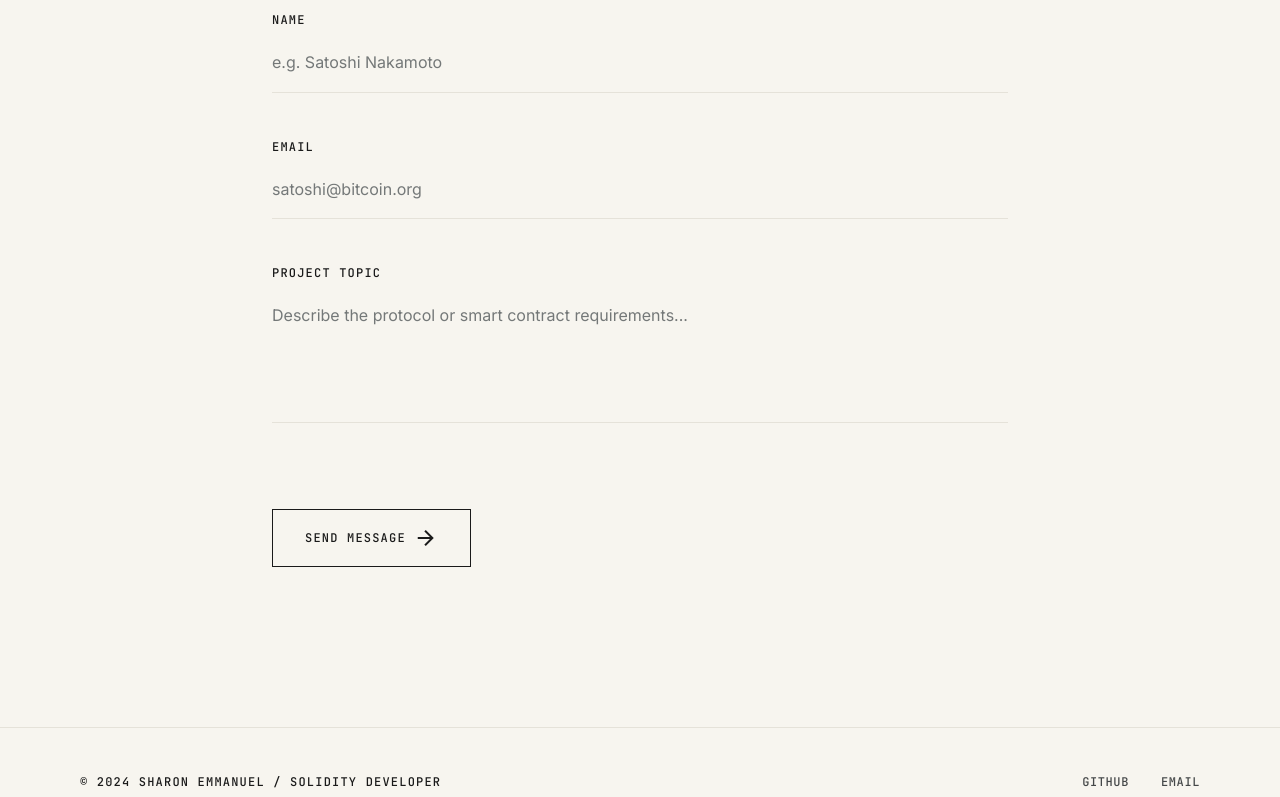
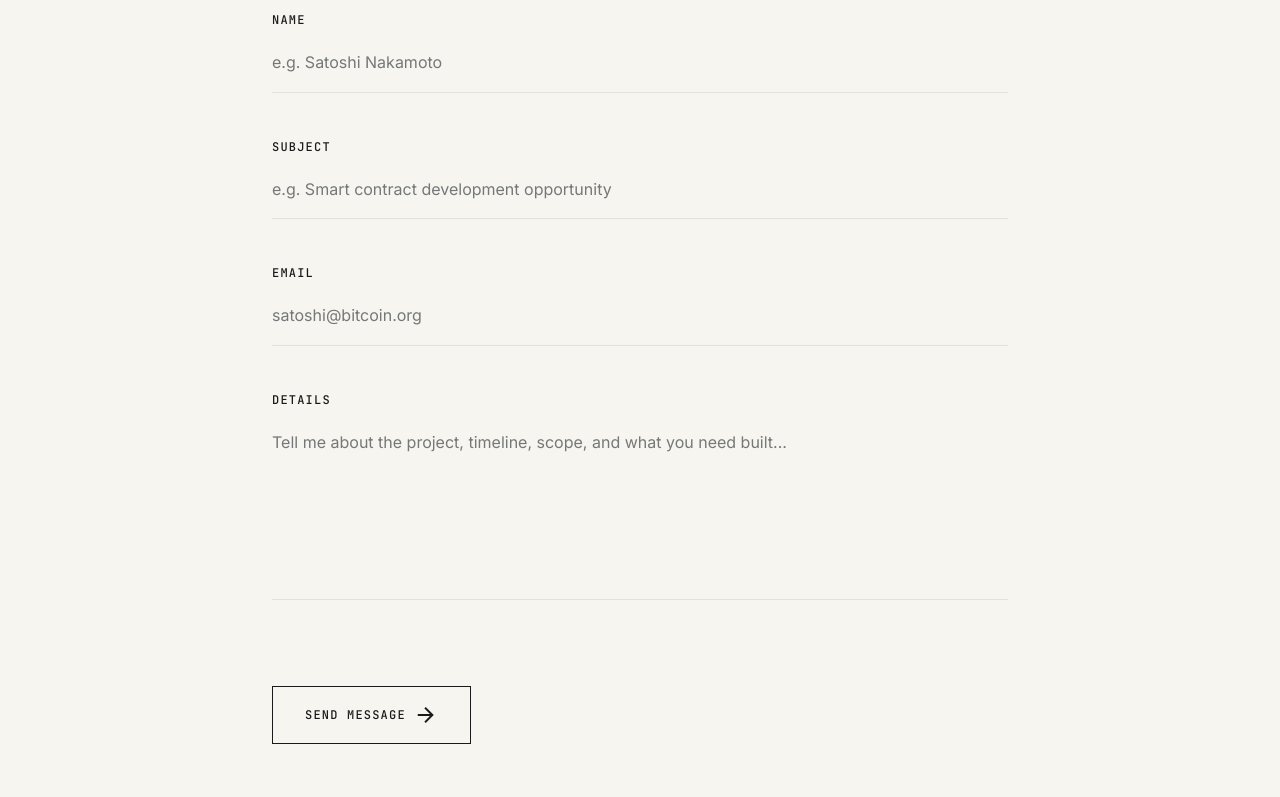
Before and after one commit to Sharon-dev-create/Sharon_Emmanuel_Web3_Porfolio, a Next.js app: page /contact in a window 1280 px wide. Shown: the part 576-1373 px from the top of the page. Built offline with nearby package versions, Linux system fonts and the light colour scheme.

Commit message:
added link to download resume and a fro to get hire details

```diff
--- a/components/sections/ContactForm.tsx
+++ b/components/sections/ContactForm.tsx
@@ -6,15 +6,16 @@ import { social } from "@/data/social";
 export default function ContactForm() {
   const [name, setName] = useState("");
   const [email, setEmail] = useState("");
-  const [message, setMessage] = useState("");
+  const [subject, setSubject] = useState("");
+  const [details, setDetails] = useState("");
 
   function handleSubmit(e: React.FormEvent) {
     e.preventDefault();
-    const subject = encodeURIComponent(`Project inquiry from ${name || "your site"}`);
+    const encodedSubject = encodeURIComponent(subject || `Hire inquiry from ${name || "a potential client"}`);
     const body = encodeURIComponent(
-      `${message}\n\n— ${name}\n${email}`
+      `Name: ${name}\nEmail: ${email}\n\n${details}`
     );
-    window.location.href = `mailto:${social.email}?subject=${subject}&body=${body}`;
+    window.location.href = `mailto:${social.email}?subject=${encodedSubject}&body=${body}`;
   }
 
   return (
@@ -41,6 +42,25 @@ export default function ContactForm() {
       <div className="relative">
         <label
           className="block font-mono text-label text-foreground mb-2 uppercase tracking-widest"
+          htmlFor="subject"
+        >
+          Subject
+        </label>
+        <input
+          id="subject"
+          name="subject"
+          type="text"
+          required
+          value={subject}
+          onChange={(e) => setSubject(e.target.value)}
+          placeholder="e.g. Smart contract development opportunity"
+          className="w-full bg-transparent border-0 border-b border-editorial-border px-0 py-4 font-body text-body-md text-foreground placeholder:text-muted focus:outline-none focus:border-b-accent-green"
+        />
+      </div>
+
+      <div className="relative">
+        <label
+          className="block font-mono text-label text-foreground mb-2 uppercase tracking-widest"
           htmlFor="email"
         >
           Email
@@ -60,18 +80,18 @@ export default function ContactForm() {
       <div className="relative">
         <label
           className="block font-mono text-label text-foreground mb-2 uppercase tracking-widest"
-          htmlFor="message"
+          htmlFor="details"
         >
-          Project Topic
+          Details
         </label>
         <textarea
-          id="message"
-          name="message"
+          id="details"
+          name="details"
           required
-          rows={4}
-          value={message}
-          onChange={(e) => setMessage(e.target.value)}
-          placeholder="Describe the protocol or smart contract requirements..."
+          rows={6}
+          value={details}
+          onChange={(e) => setDetails(e.target.value)}
+          placeholder="Tell me about the project, timeline, scope, and what you need built..."
           className="w-full bg-transparent border-0 border-b border-editorial-border px-0 py-4 font-body text-body-md text-foreground placeholder:text-muted focus:outline-none focus:border-b-accent-green resize-none"
         />
       </div>
--- a/components/sections/Hero.tsx
+++ b/components/sections/Hero.tsx
@@ -21,7 +21,11 @@ export default function Hero() {
             applications to smart contracts and on-chain integrations, I focus on turning complex ideas into products that feel intuitive, perform reliably, and work beautifully.
 
           </p>
-          <div className="flex gap-8 mt-8">
+          <div className="flex flex-wrap gap-8 mt-8">
+            <ArrowLink href="/contact">HIRE ME</ArrowLink>
+            <ArrowLink href="/Sharon_Emmanuel_Resume.pdf" download>
+              DOWNLOAD RESUME
+            </ArrowLink>
             <ArrowLink href="#work">VIEW WORK</ArrowLink>
             <ArrowLink href={social.github} external>
               GITHUB
--- a/components/ui/ArrowLink.tsx
+++ b/components/ui/ArrowLink.tsx
@@ -5,11 +5,17 @@ export default function ArrowLink({
   children,
   external = false,
   className = "",
+  download,
+  target,
+  rel,
 }: {
   href: string;
   children: React.ReactNode;
   external?: boolean;
   className?: string;
+  download?: boolean | string;
+  target?: string;
+  rel?: string;
 }) {
   const content = (
     <>
@@ -24,14 +30,26 @@ export default function ArrowLink({
 
   if (external) {
     return (
-      <a href={href} target="_blank" rel="noreferrer" className={classes}>
+      <a
+        href={href}
+        target={target ?? "_blank"}
+        rel={rel ?? "noreferrer"}
+        download={download || undefined}
+        className={classes}
+      >
         {content}
       </a>
     );
   }
 
   return (
-    <Link href={href} className={classes}>
+    <Link
+      href={href}
+      className={classes}
+      target={target}
+      rel={rel}
+      download={download || undefined}
+    >
       {content}
     </Link>
   );
--- a/data/social.ts
+++ b/data/social.ts
@@ -6,5 +6,5 @@ export const social = {
   github: "https://github.com/Sharon-dev-create",
   email: "sharonemma2000@gmail.com",
   phones: ["09138122704", "09136025092"],
-  location: "Based in Nigeria",
+  location: "Based in Nigeria || Works Globally",
 };
```
Also changed, not shown: 1 other file (tests, documents, lock files or other folders).
